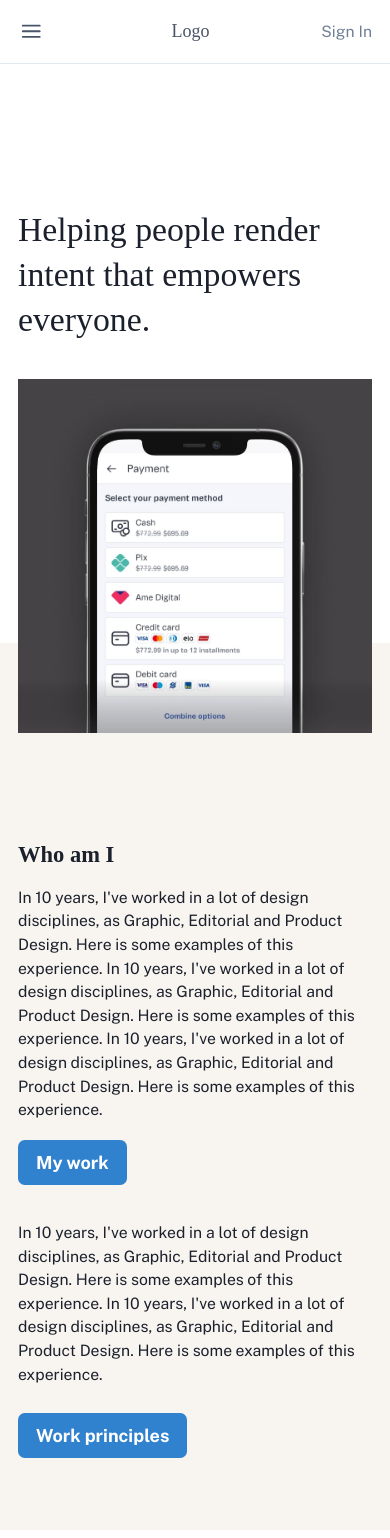
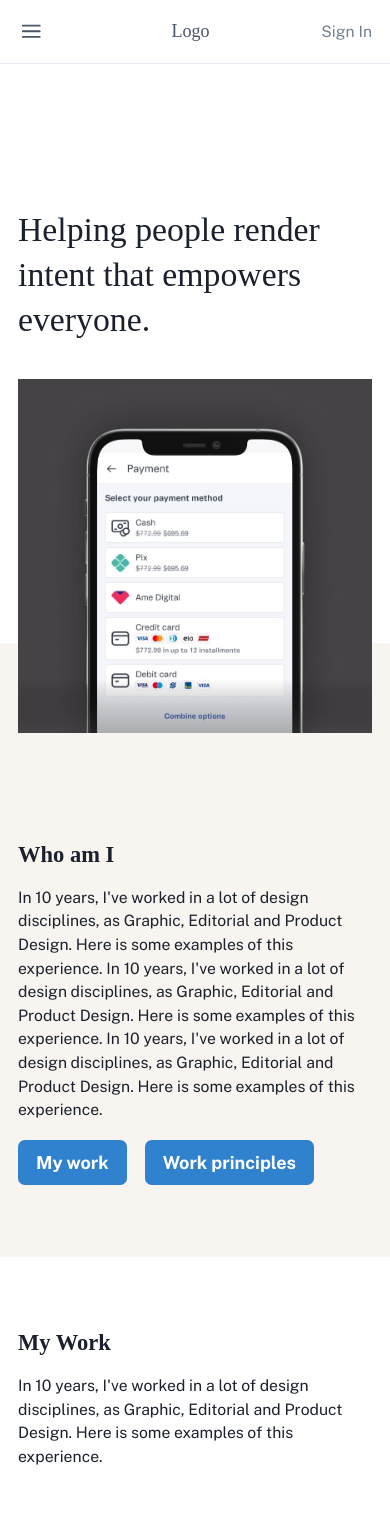
Before and after one commit to jonathasbsouza/work, a Next.js app: page / in a window 390 px wide. Shown: the top 1538 px of the page. Built offline with nearby package versions, Linux system fonts and the light colour scheme; a web font is replaced by a local one.

Commit message:
adjust mobile images in workposts

```diff
--- a/components/WorkPost.js
+++ b/components/WorkPost.js
@@ -18,7 +18,7 @@ export default function WorkPost({
 }) {
   return (
     <Stack align="center" direction={["column", "row"]} spacing={"1.5rem"}>
-      <Image maxW="50%" objectFit="cover" src={thumb} alt="Thumb" />
+      <Image maxW={["100%", "50%"]} objectFit="cover" src={thumb} alt="Thumb" />
       <Box>
         <Text fontSize="xs" marginBottom={4}>
           {company}, {year}
--- a/pages/index.js
+++ b/pages/index.js
@@ -21,16 +21,16 @@ export default function Home() {
         <HeroGrid />
       </BaseContainer>
       <Box
-        id="whoami"
+        id="work"
         bg={theme.colors.lightBeige}
         pt={["8rem", "22rem"]}
-        pb="4rem"
+        pb={["4rem", "0"]}
         mt={["-5rem", -267]}
       >
         <BaseContainer>
           <Stack align="center" direction={["column", "row"]} spacing="3rem">
             <Image
-              maxW="30%"
+              maxW="40%"
               objectFit="cover"
               src="/images/eu.jpg"
               alt="Jonathas Souza"
@@ -40,34 +40,18 @@ export default function Home() {
               <Heading as="h2" size="md">
                 Who am I
               </Heading>
-              <Stack
-                direction={["column", "row"]}
-                justify="center"
-                spacing="2rem"
-              >
-                <Box flex={1}>
-                  <Text fontSize="sm" mb={4}>
-                    In 10 years, I've worked in a lot of design disciplines, as
-                    Graphic, Editorial and Product Design. Here is some examples
-                    of this experience. In 10 years, I've worked in a lot of
-                    design disciplines, as Graphic, Editorial and Product
-                    Design. Here is some examples of this experience. In 10
-                    years, I've worked in a lot of design disciplines, as
-                    Graphic, Editorial and Product Design. Here is some examples
-                    of this experience.
-                  </Text>
-                  <Button colorScheme="blue">My work</Button>
-                </Box>
-                <Box flex={1}>
-                  <Text fontSize="sm" mb={6}>
-                    In 10 years, I've worked in a lot of design disciplines, as
-                    Graphic, Editorial and Product Design. Here is some examples
-                    of this experience. In 10 years, I've worked in a lot of
-                    design disciplines, as Graphic, Editorial and Product
-                    Design. Here is some examples of this experience.
-                  </Text>
-                  <Button colorScheme="blue">Work principles</Button>
-                </Box>
+              <Text fontSize="sm" mb={4}>
+                In 10 years, I've worked in a lot of design disciplines, as
+                Graphic, Editorial and Product Design. Here is some examples of
+                this experience. In 10 years, I've worked in a lot of design
+                disciplines, as Graphic, Editorial and Product Design. Here is
+                some examples of this experience. In 10 years, I've worked in a
+                lot of design disciplines, as Graphic, Editorial and Product
+                Design. Here is some examples of this experience.
+              </Text>
+              <Stack direction="row" spacing="1rem">
+                <Button colorScheme="blue">My work</Button>
+                <Button colorScheme="blue">Work principles</Button>
               </Stack>
             </Stack>
           </Stack>
@@ -90,7 +74,6 @@ export default function Home() {
                 Graphic, Editorial and Product Design. Here is some examples of
                 this experience.
               </Text>
-              <Button colorScheme="blue">Let's talk</Button>
             </Stack>
             <Box flex="4">
               <Stack direction="column" spacing={16} align="stretch">
```
